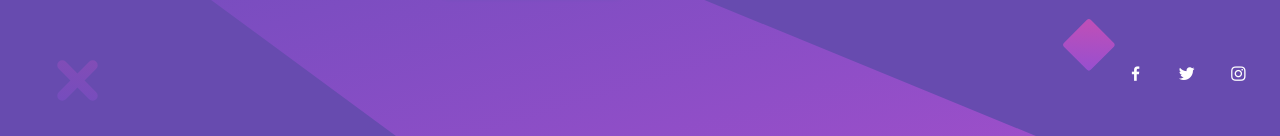
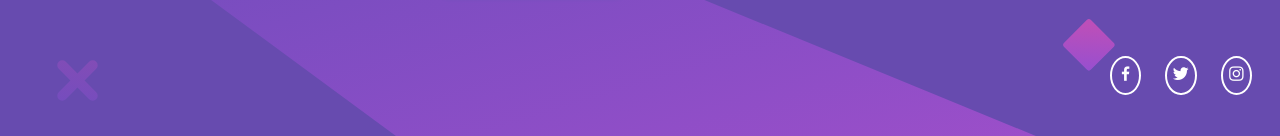
Before and after one commit to harika09/Huddle-landing-page-with-a-single-introductory, a plain HTML site: page index.html in a window 1280 px wide. Shown: the part 664-800 px from the top of the page. Drawn offline with nearby package versions, Linux system fonts and the light colour scheme.

Commit message:
Update style.css

```diff
--- a/assets/css/style.css
+++ b/assets/css/style.css
@@ -121,8 +121,7 @@
     border: 2px solid #fff;
     border-radius: 50%;
     margin-left: 20px;
-    outline:none;
-    border: 0;
+
 }
 
 .row-2 .social a:hover{
```
